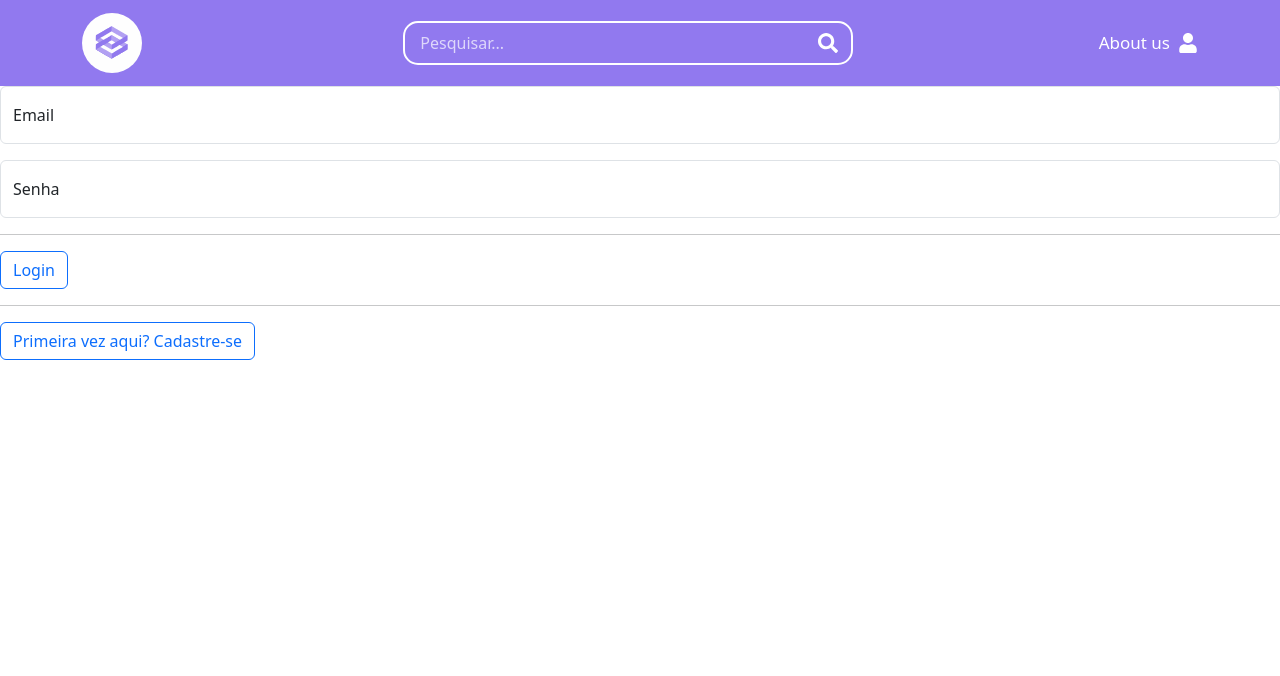
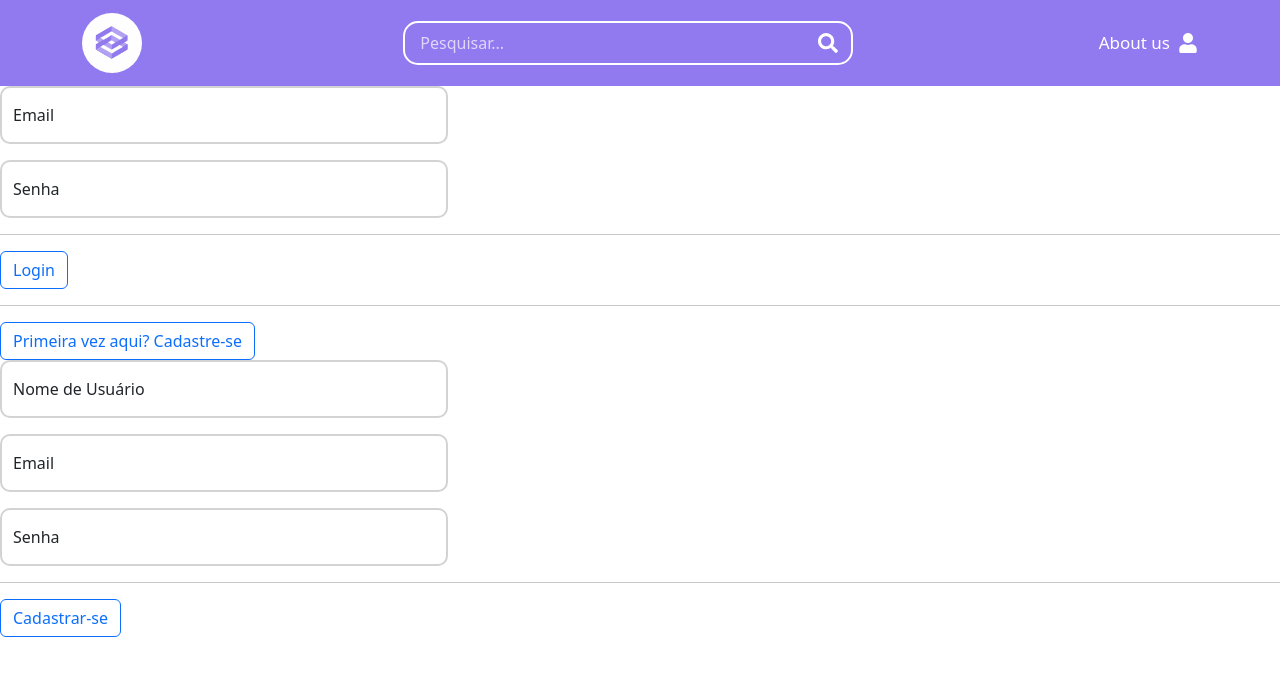
Before and after one commit to JuanVyctor/formatador-ABNT, a React (Create React App) app in the folder frontend/: page / in a window 1280 px wide. Shown: the top 676 px of the page. Built offline with nearby package versions, Linux system fonts and the light colour scheme.

Commit message:
atualização de login e signup

```diff
--- a/frontend/src/components/Login.js
+++ b/frontend/src/components/Login.js
@@ -1,14 +1,16 @@
-import Form from 'react-bootstrap/Form';
-import Button from 'react-bootstrap/Button';
+import Form from "react-bootstrap/Form";
+import Button from "react-bootstrap/Button";
+import '../css/Login.css';
 
 function FormFloatingCustom() {
   return (
-    <>
+    <div className="">
       <Form.Floating className="mb-3">
         <Form.Control
           id="floatingInputCustom"
           type="email"
-          placeholder="name@example.com"
+          placeholder="nome@exemplo.com"
+          className="formulario"
         />
         <label htmlFor="floatingInputCustom">Email</label>
       </Form.Floating>
@@ -16,15 +18,22 @@ function FormFloatingCustom() {
         <Form.Control
           id="floatingPasswordCustom"
           type="password"
-          placeholder="Password"
+          placeholder="Senha"
+          className="formulario"
         />
         <label htmlFor="floatingPasswordCustom">Senha</label>
       </Form.Floating>
       <hr></hr>
-      <a><Button variant="outline-primary">Login</Button></a>
+      <a>
+        <Button variant="outline-primary">Login</Button>
+      </a>
       <hr></hr>
-      <a><Button variant="outline-primary">Primeira vez aqui? Cadastre-se</Button></a>
-    </>
+      <a>
+        <Button variant="outline-primary">
+          Primeira vez aqui? Cadastre-se
+        </Button>
+      </a>
+    </div>
   );
 }
 
--- a/frontend/src/components/SignUp.js
+++ b/frontend/src/components/SignUp.js
@@ -1,31 +1,43 @@
 import Form from 'react-bootstrap/Form';
 import Button from 'react-bootstrap/Button';
+import "../css/SignUp.css";
 
-function FormFloatingCustom() {
+function FormFloatingCustomSignup() {
   return (
     <>
       <Form.Floating className="mb-3">
         <Form.Control
           id="floatingInputCustom"
+          type="text"
+          placeholder="Maria Eduarda"
+          className="formulario"
+        />
+        <label htmlFor="floatingInputCustom">Nome de Usuário</label>
+      </Form.Floating>
+      <Form.Floating className="mb-3">
+        <Form.Control
+          id="floatingEmailCustom"
           type="email"
-          placeholder="name@example.com"
+          placeholder="nome@exemplo.com"
+          className="formulario"
         />
-        <label htmlFor="floatingInputCustom">Email</label>
+        <label htmlFor="floatingEmailCustom">Email</label>
       </Form.Floating>
       <Form.Floating>
         <Form.Control
           id="floatingPasswordCustom"
           type="password"
-          placeholder="Password"
+          placeholder="Senha"
+          className="formulario"
         />
         <label htmlFor="floatingPasswordCustom">Senha</label>
       </Form.Floating>
       <hr></hr>
-      <a><Button variant="outline-primary">Login</Button></a>
-      <hr></hr>
-      <a><Button variant="outline-primary">Primeira vez aqui? Cadastre-se</Button></a>
+      <a>
+        <Button variant="outline-primary">Cadastrar-se</Button>
+      </a>
     </>
   );
 }
 
-export default FormFloatingCustom;
+export default FormFloatingCustomSignup;
--- /dev/null
+++ b/frontend/src/css/Login.css
@@ -0,0 +1,40 @@
+.body {
+    /* padding-top: 20px;
+    padding-left: 30px;
+    padding-right: 40px; */
+    /* margin: 0; */
+    height: 80vh;
+    display: flex;
+    justify-content: center;
+    align-items: center;
+    flex-direction: column;
+}
+
+.formulario {
+    padding: 30px;
+    border-style: solid;
+    border-radius: 10px;
+    border-color: lightgrey;
+    border-width: 2px;
+    width: 35%;
+}
+
+.UserIcon {
+    color: black;
+    font-size: 100px;
+
+}
+
+.Button {
+    border-color: white;
+    background-color: black;
+    border-radius: 12px;
+    transition-duration: 0.4s;
+    width: 400px;
+}
+
+.Button:hover {
+    background-color: white;
+    color: black;
+    border-color: black;
+}
--- /dev/null
+++ b/frontend/src/css/SignUp.css
@@ -0,0 +1,40 @@
+.body {
+    /* padding-top: 20px;
+    padding-left: 30px;
+    padding-right: 40px; */
+    /* margin: 0; */
+    height: 80vh;
+    display: flex;
+    justify-content: center;
+    align-items: center;
+    flex-direction: column;
+}
+
+.formulario {
+    padding: 30px;
+    border-style: solid;
+    border-radius: 10px;
+    border-color: lightgrey;
+    border-width: 2px;
+    width: 35%;
+}
+
+.UserIcon {
+    color: black;
+    font-size: 100px;
+
+}
+
+.Button {
+    border-color: white;
+    background-color: black;
+    border-radius: 12px;
+    transition-duration: 0.4s;
+    width: 400px;
+}
+
+.Button:hover {
+    background-color: white;
+    color: black;
+    border-color: black;
+}
--- a/frontend/src/index.js
+++ b/frontend/src/index.js
@@ -1,21 +1,20 @@
-import React from 'react';
-import ReactDOM from 'react-dom/client';
-import './index.css';
-import 'bootstrap/dist/css/bootstrap.min.css';
-import reportWebVitals from './reportWebVitals';
-import App from './App';
-import Login from './components/Login';
-import Navigation from './components/Navigation';
+import React from "react";
+import ReactDOM from "react-dom/client";
+import "./index.css";
+import "bootstrap/dist/css/bootstrap.min.css";
+import reportWebVitals from "./reportWebVitals";
+import App from "./App";
+import Login from "./components/Login";
+import SignUp from "./components/SignUp";
+import Navigation from "./components/Navigation";
 
-
-
-const root = ReactDOM.createRoot(document.getElementById('root'));
+const root = ReactDOM.createRoot(document.getElementById("root"));
 root.render(
   <React.StrictMode>
     {/* <App /> */}
     <Navigation />
     <Login />
-
+    <SignUp />
   </React.StrictMode>
 );
 
```
